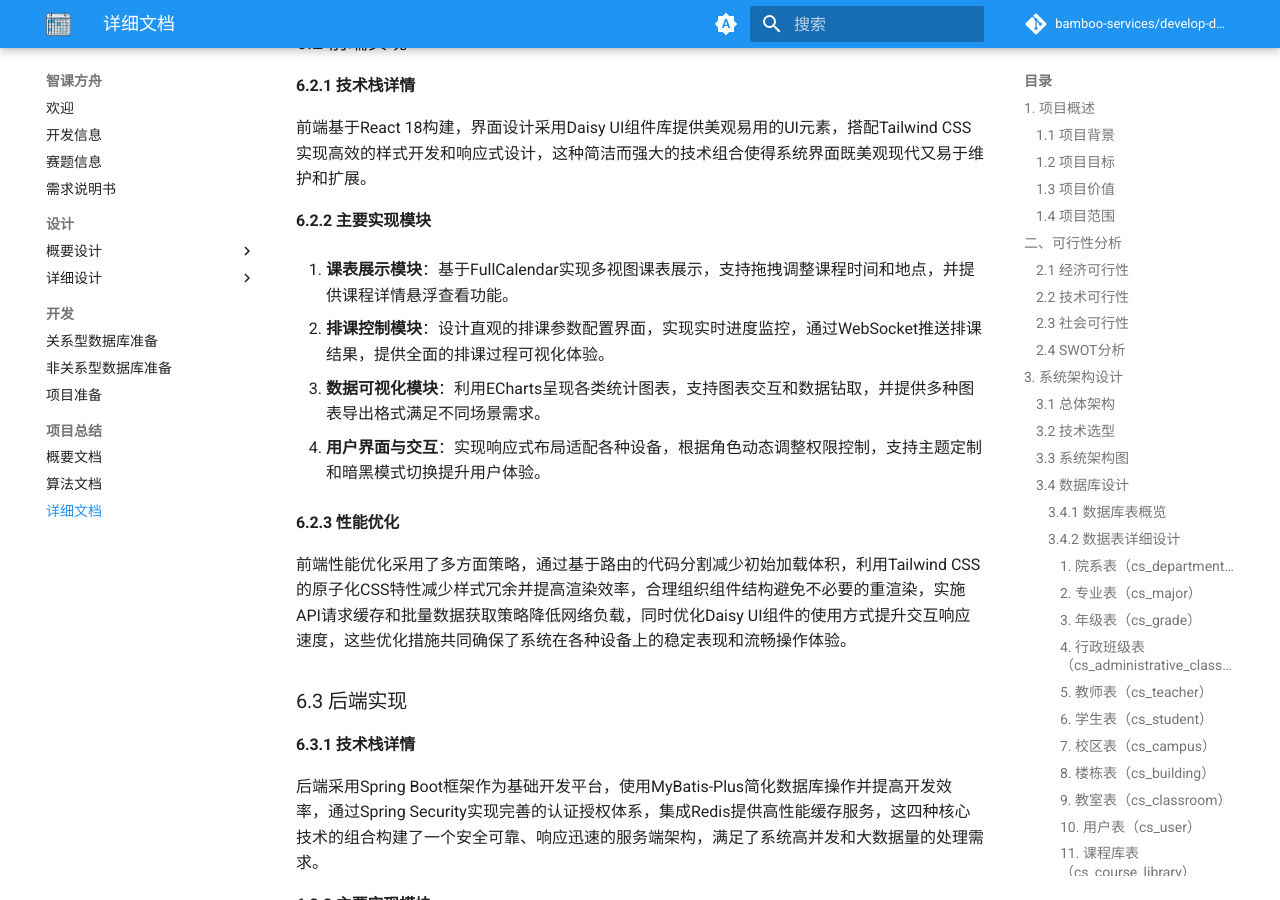
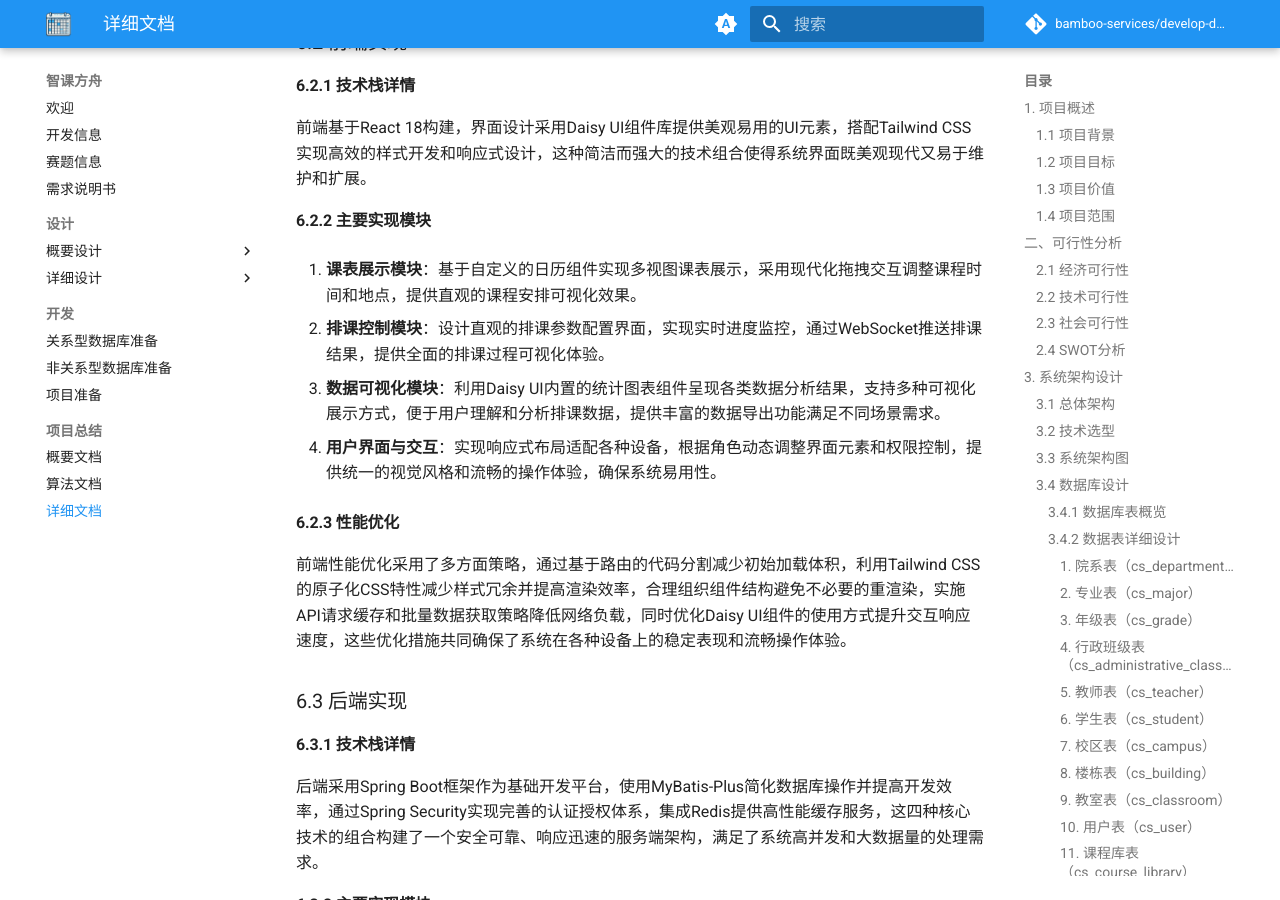
Before and after one commit to class-scheduling-system/develop-document, an MkDocs documentation site: the page built from docs/final/project_detailed.md, in a window 1280 px wide and 900 px high, scrolled down 30909 px. Built offline with MkDocs 1.6.1 and Material for MkDocs 9.7.7, drawn with Linux system fonts in a browser that asks for light colours; comment, search, counter and statistics services are not loaded.

Commit message:
docs: 更新主要实现模块描述

```diff
--- a/docs/final/project_detailed.md
+++ b/docs/final/project_detailed.md
@@ -858,13 +858,13 @@
 
 #### 6.2.2 主要实现模块
 
-1. **课表展示模块**：基于FullCalendar实现多视图课表展示，支持拖拽调整课程时间和地点，并提供课程详情悬浮查看功能。
+1. **课表展示模块**：基于自定义的日历组件实现多视图课表展示，采用现代化拖拽交互调整课程时间和地点，提供直观的课程安排可视化效果。
 
 2. **排课控制模块**：设计直观的排课参数配置界面，实现实时进度监控，通过WebSocket推送排课结果，提供全面的排课过程可视化体验。
 
-3. **数据可视化模块**：利用ECharts呈现各类统计图表，支持图表交互和数据钻取，并提供多种图表导出格式满足不同场景需求。
+3. **数据可视化模块**：利用Daisy UI内置的统计图表组件呈现各类数据分析结果，支持多种可视化展示方式，便于用户理解和分析排课数据，提供丰富的数据导出功能满足不同场景需求。
 
-4. **用户界面与交互**：实现响应式布局适配各种设备，根据角色动态调整权限控制，支持主题定制和暗黑模式切换提升用户体验。
+4. **用户界面与交互**：实现响应式布局适配各种设备，根据角色动态调整界面元素和权限控制，提供统一的视觉风格和流畅的操作体验，确保系统易用性。
 
 #### 6.2.3 性能优化
 
```
